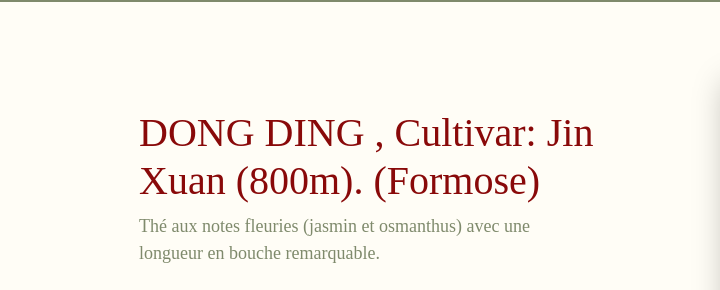
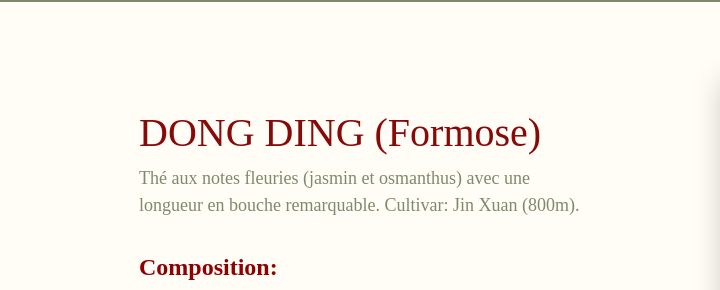
Before and after one commit to ToutUnEsprit/toutunesprit, a Gatsby site: page /dong-ding-cultivar-jin-xuan-800m/ in a window 1280 px wide. Shown: the part 147-437 px from the top of the page, 0-720 px from the left. Built offline with nearby package versions, Linux system fonts and the light colour scheme; Gatsby itself is replaced by a stand-in of ours.

Commit message:
Update Contenu “dong-ding-cultivar-jin-xuan-800m”

```diff
--- a/src/content/dong-ding-cultivar-jin-xuan-800m.md
+++ b/src/content/dong-ding-cultivar-jin-xuan-800m.md
@@ -1,10 +1,10 @@
 ---
-title: 'DONG DING , Cultivar: Jin Xuan (800m). (Formose)'
+title: DONG DING (Formose)
 categorie: Thé
 sous-categorie: Oolong
 description: >-
   Thé aux notes fleuries (jasmin et osmanthus) avec une longueur en bouche
-  remarquable.
+  remarquable. Cultivar: Jin Xuan (800m).
 composition: 20% d'oxydation
 temps: 5 mn
 degree: 95°C
```
